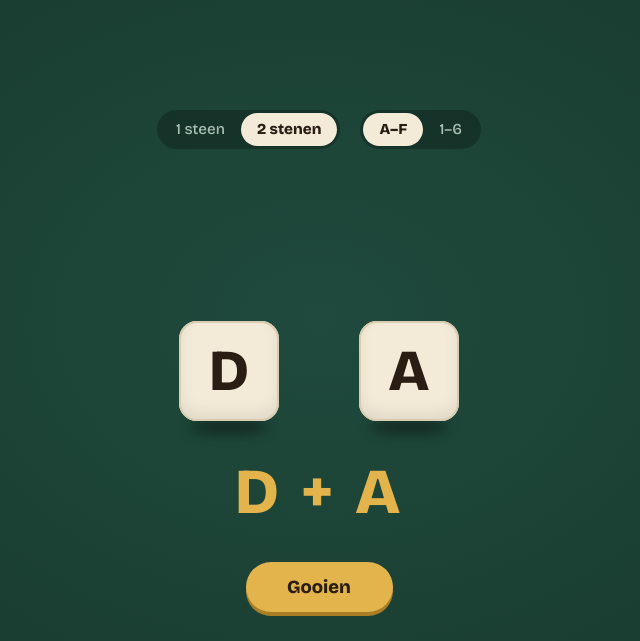
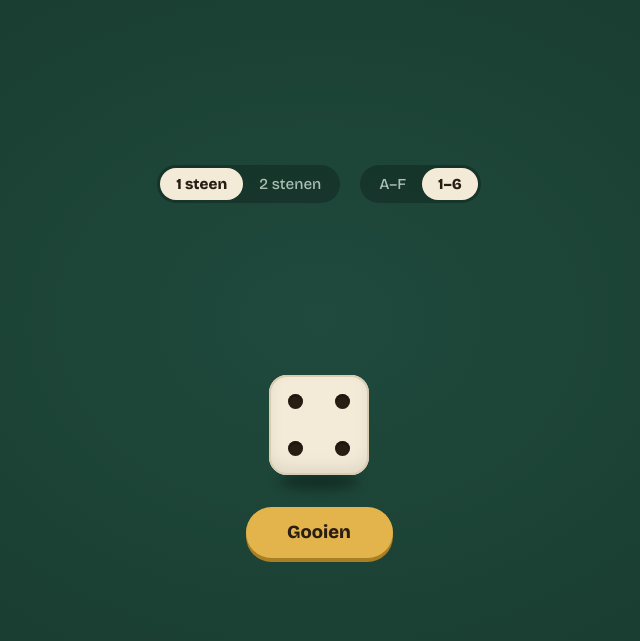
Before and after one commit to BMF895-hue/spelletjes, a plain HTML site: page dobbelstenen/index.html in a window 1280 px wide. Both pictures are taken after a click on the button "Gooien". Shown: the whole page, without its empty margins (321-961 px from the left). Drawn offline with Linux system fonts and the light colour scheme.

Commit message:
Dobbelstenen: nieuwe versie met ogen op de stenen
Co-Authored-By: Claude Opus 5.5 <noreply@anthropic.com>
Claude-Session: https://claude.ai/code/session_01NpsNYmKBGRQ6qRwUXN3n1t

```diff
--- a/darts/sw.js
+++ b/darts/sw.js
@@ -1,6 +1,6 @@
 // Service worker: bewaart de app lokaal zodat hij ook zonder internet start.
 // Bij een nieuwe versie wordt CACHE opgehoogd; oude caches worden dan opgeruimd.
-const CACHE = 'darts-v1';
+const CACHE = 'darts-v2';
 const FILES = ["./", "index.html", "manifest.webmanifest", "apple-touch-icon.png", "icon-192.png", "icon-512.png", "fonts/barlow-latin-400-normal.woff2", "fonts/barlow-latin-500-normal.woff2", "fonts/barlow-latin-600-normal.woff2", "fonts/barlow-condensed-latin-500-normal.woff2", "fonts/barlow-condensed-latin-600-normal.woff2", "fonts/barlow-condensed-latin-700-normal.woff2"];
 self.addEventListener('install', e => {
   e.waitUntil(caches.open(CACHE).then(c => c.addAll(FILES)).then(() => self.skipWaiting()));
--- a/dobbelstenen/index.html
+++ b/dobbelstenen/index.html
@@ -86,6 +86,13 @@
   button:active { transform: translateY(3px); box-shadow: 0 1px 0 #a97f26; }
   button:focus-visible, .tray:focus-visible { outline: 3px solid var(--text); outline-offset: 6px; }
   button:disabled { opacity: .7; cursor: default; }
+  .face.pips {
+    display: grid; grid-template: repeat(3, 1fr) / repeat(3, 1fr);
+    padding: 16%; gap: 4%; place-items: center;
+  }
+  .pip { width: 72%; aspect-ratio: 1; border-radius: 50%; background: var(--ink);
+         box-shadow: inset 0 2px 3px rgba(0,0,0,.45); }
+  .sr-only { position: absolute; width: 1px; height: 1px; overflow: hidden; clip: rect(0 0 0 0); white-space: nowrap; }
   .options { display: flex; flex-wrap: wrap; gap: .75rem 1.25rem; justify-content: center; }
   .seg {
     display: inline-flex; border-radius: 999px; padding: 3px;
@@ -110,13 +117,13 @@
   <div class="options">
     <fieldset class="seg">
       <legend>Aantal dobbelstenen</legend>
-      <input type="radio" name="count" id="c1" value="1"><label for="c1">1 steen</label>
-      <input type="radio" name="count" id="c2" value="2" checked><label for="c2">2 stenen</label>
+      <input type="radio" name="count" id="c1" value="1" checked><label for="c1">1 steen</label>
+      <input type="radio" name="count" id="c2" value="2"><label for="c2">2 stenen</label>
     </fieldset>
     <fieldset class="seg">
       <legend>Letters of cijfers</legend>
-      <input type="radio" name="mode" id="mL" value="letters" checked><label for="mL">A–F</label>
-      <input type="radio" name="mode" id="mN" value="numbers"><label for="mN">1–6</label>
+      <input type="radio" name="mode" id="mL" value="letters"><label for="mL">A–F</label>
+      <input type="radio" name="mode" id="mN" value="numbers" checked><label for="mN">1–6</label>
     </fieldset>
   </div>
 
@@ -129,7 +136,7 @@
     </div></div></div>
   </div>
 
-  <div class="result" id="result" aria-live="polite">&nbsp;</div>
+  <div class="sr-only" id="result" aria-live="polite"></div>
   <button id="roll">Gooien</button>
   <div class="history" id="history">Tik op de knop of op de dobbelstenen.</div>
 
@@ -139,7 +146,9 @@
   const SETS = { letters: ["A","B","C","D","E","F"], numbers: ["1","2","3","4","5","6"] };
   const FACE_CLASS = ["f-a","f-b","f-c","f-d","f-e","f-f"];
   const POS = ["A","B","C","D","E","F"]; // cube positions; opposite faces: A–F, B–E, C–D (= 1–6, 2–5, 3–4)
-  let mode = "letters", count = 2;
+  let mode = "numbers", count = 1;
+  // Which cells of a 3x3 grid (0–8, row by row) hold a pip for 1–6
+  const PIPS = [[4],[2,6],[2,4,6],[0,2,6,8],[0,2,4,6,8],[0,2,3,5,6,8]];
   const DURATION = 1600;
 
   const dice = [...document.querySelectorAll(".slot")].map(slot => ({
@@ -158,8 +167,12 @@
 
   function renderFaces() {
     dice.forEach(d => {
-      d.cube.innerHTML = SETS[mode].map((sym, i) =>
-        `<div class="face ${FACE_CLASS[i]}">${sym}</div>`).join("");
+      d.cube.innerHTML = SETS[mode].map((sym, i) => mode === "numbers"
+        ? `<div class="face pips ${FACE_CLASS[i]}" aria-label="${sym}">` +
+          Array.from({length: 9}, (_, c) =>
+            PIPS[i].includes(c) ? '<span class="pip"></span>' : '<span></span>').join("") +
+          `</div>`
+        : `<div class="face ${FACE_CLASS[i]}">${sym}</div>`).join("");
     });
   }
   function applyCount() {
@@ -168,7 +181,7 @@
   }
   function resetResults() {
     history.length = 0;
-    resultEl.innerHTML = "&nbsp;";
+    resultEl.textContent = "";
     historyEl.textContent = "Tik op de knop of op de dobbelstenen.";
   }
   document.querySelectorAll('input[name="count"]').forEach(r => r.addEventListener("change", () => {
@@ -232,23 +245,17 @@
   function roll() {
     if (busy) return;
     busy = true; btn.disabled = true;
-    resultEl.innerHTML = "&nbsp;";
+    resultEl.textContent = "";
     const active = dice.slice(0, count);
     const idx = active.map(() => rand6());
     active.forEach((d, i) => throwDie(d, POS[idx[i]], i));
     const syms = idx.map(i => SETS[mode][i]);
     setTimeout(() => {
-      if (count === 1) {
-        resultEl.textContent = syms[0];
-      } else if (mode === "numbers") {
-        resultEl.textContent = `${syms[0]} + ${syms[1]} = ${idx[0] + idx[1] + 2}`;
-      } else {
-        resultEl.textContent = `${syms[0]} + ${syms[1]}`;
-      }
-      history.unshift(count === 1 ? syms[0] : syms.join(mode === "numbers" ? "+" : ""));
+      resultEl.textContent = "Gegooid: " + syms.join(" en ");
+      history.unshift(syms.join(mode === "numbers" ? "·" : ""));
       if (history.length > 10) history.pop();
       historyEl.textContent = history.length > 1
-        ? "Vorige worpen: " + history.slice(1).join("  ") : " ";
+        ? "Vorige worpen: " + history.slice(1).join("   ") : " ";
       busy = false; btn.disabled = false;
     }, DURATION);
   }
--- a/dobbelstenen/sw.js
+++ b/dobbelstenen/sw.js
@@ -1,6 +1,6 @@
 // Service worker: bewaart de app lokaal zodat hij ook zonder internet start.
 // Bij een nieuwe versie wordt CACHE opgehoogd; oude caches worden dan opgeruimd.
-const CACHE = 'dobbelstenen-v1';
+const CACHE = 'dobbelstenen-v2';
 const FILES = ["./", "index.html", "manifest.webmanifest", "apple-touch-icon.png", "icon-192.png", "icon-512.png", "fonts/bricolage-grotesque-latin-500-normal.woff2", "fonts/bricolage-grotesque-latin-800-normal.woff2"];
 self.addEventListener('install', e => {
   e.waitUntil(caches.open(CACHE).then(c => c.addAll(FILES)).then(() => self.skipWaiting()));
```
